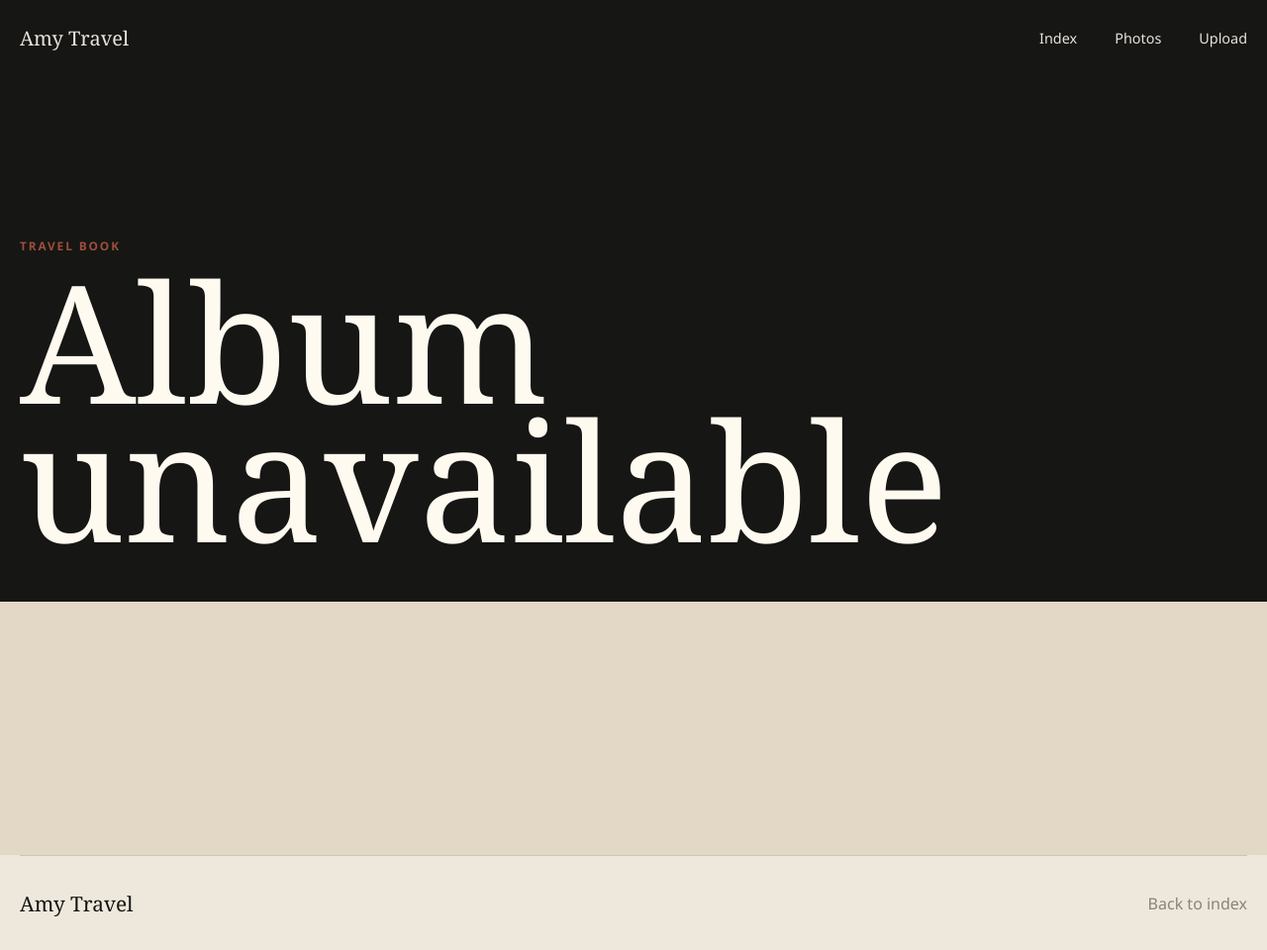
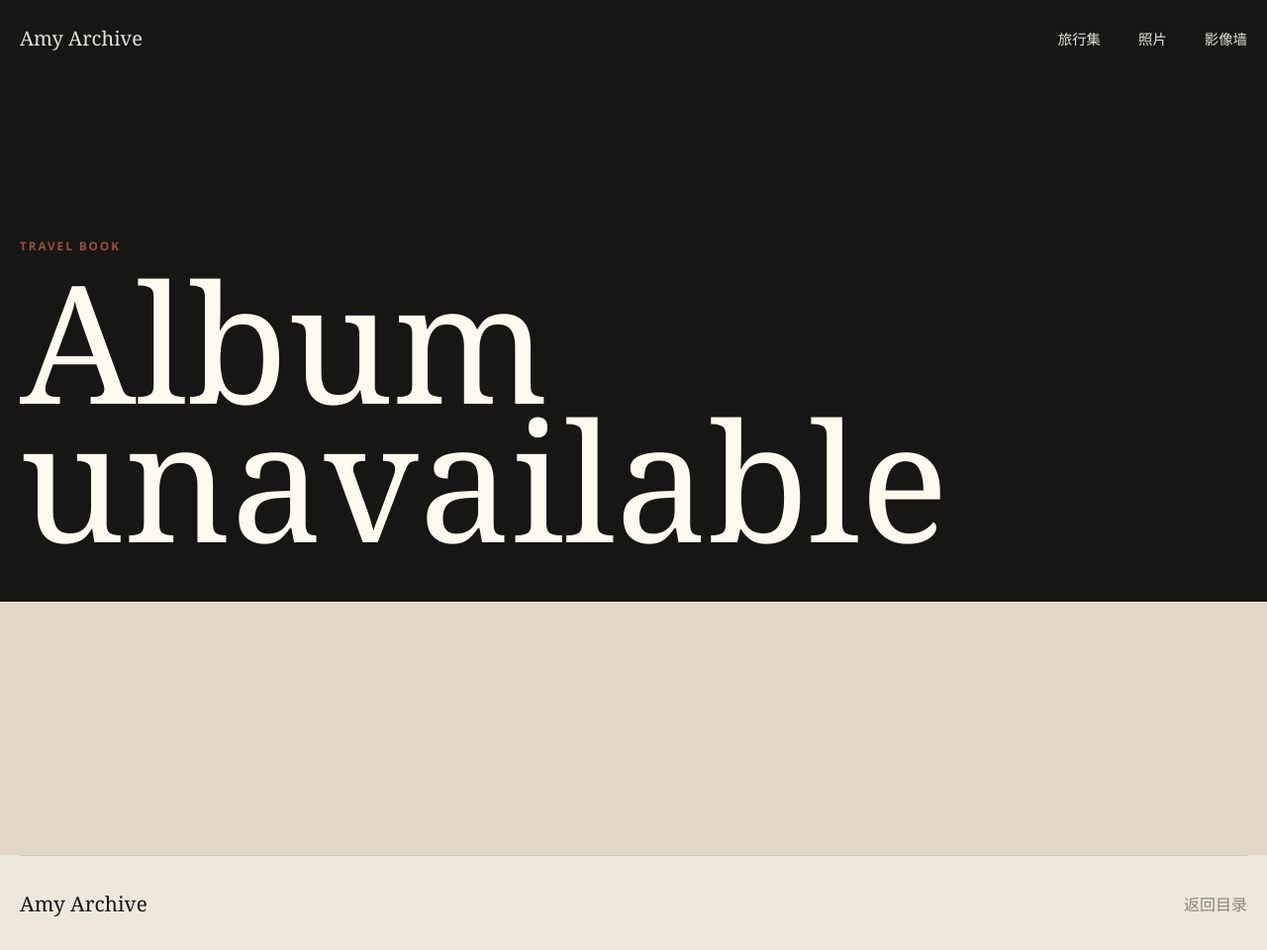
Before and after one commit to yangzongyuan672-maker/amy-travel, a website: page public/album.html in a window 1280 px wide. Shown: the whole page at 99% size. Drawn offline with Linux system fonts and the light colour scheme; no server answers.

Commit message:
Refine Amy album page copy

```diff
--- a/public/album.html
+++ b/public/album.html
@@ -3,17 +3,17 @@
   <head>
     <meta charset="utf-8">
     <meta name="viewport" content="width=device-width, initial-scale=1">
-    <title>Amy Travel | Album</title>
+    <title>Amy Archive | Album</title>
     <link rel="stylesheet" href="styles.css">
     <link rel="stylesheet" href="album-editorial.css">
   </head>
   <body>
     <header class="site-header">
-      <a class="brand" href="/">Amy Travel</a>
+      <a class="brand" href="/">Amy Archive</a>
       <nav>
-        <a href="/">Index</a>
-        <a href="#photos">Photos</a>
-        <a href="upload.html">Upload</a>
+        <a href="/">旅行集</a>
+        <a href="#photos">照片</a>
+        <a href="videos.html">影像墙</a>
       </nav>
     </header>
 
@@ -32,8 +32,8 @@
     </main>
 
     <footer class="footer">
-      <span>Amy Travel</span>
-      <p><a href="/">Back to index</a></p>
+      <span>Amy Archive</span>
+      <p><a href="/">返回目录</a></p>
     </footer>
 
     <script src="album.js"></script>
```
